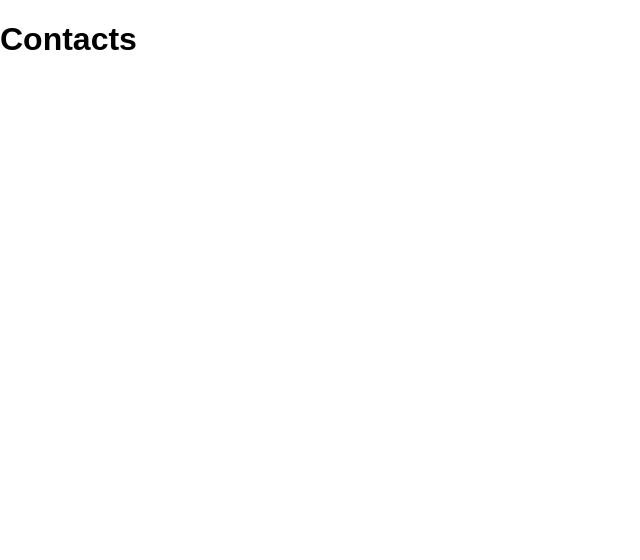
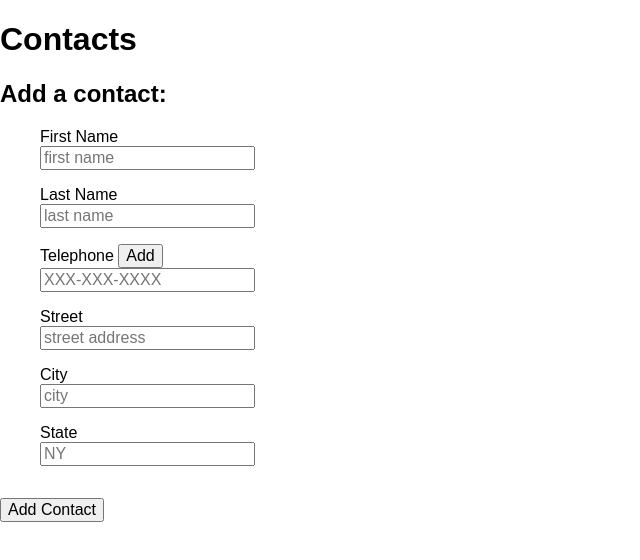
Before and after one commit to jberthiaume1138/contacts, a plain HTML site: page index.html in a window 1280 px wide. Shown: the whole page, without its empty margins (0-640 px from the left). Drawn offline with nearby package versions, Linux system fonts and the light colour scheme.

Commit message:
basic layout

```diff
--- a/css/style.css
+++ b/css/style.css
@@ -0,0 +1,16 @@
+*, *:after, *:before{
+	box-sizing: border-box;
+}
+
+
+#entry {
+	display: flex;
+	flex-flow: column;
+	justify-content: center;
+	align-items: flex-start;
+}
+
+#entry li {
+	list-style: none;
+	margin-bottom: 1em;
+}
--- a/index.html
+++ b/index.html
@@ -9,6 +9,37 @@
 </head>
 <body>
 	<h1>Contacts</h1>
+	<h2>Add a contact:</h2>
+
+	<div>
+		<ul id="entry">
+			<li class="input-list-item">
+				<label for="first-name">First Name </label><br>
+				<input id="first-name" type="text" placeholder="first name">
+			</li>
+			<li class="input-list-item">
+				<label for="last-name">Last Name </label><br>
+				<input id="last-name" type="text" placeholder="last name">
+			</li>
+			<li class="input-list-item">
+				<label for="telephone">Telephone </label><button id="btnAddTelephone">Add</button><br>
+				<input id="telephone" type="text" placeholder="XXX-XXX-XXXX">
+			</li>
+			<li class="input-list-item">
+				<label for="street">Street </label><br>
+				<input id="street" type="text" placeholder="street address">
+			</li>
+			<li class="input-list-item">
+				<label for="city">City </label><br>
+				<input id="city" type="text" placeholder="city">
+			</li>
+			<li class="input-list-item">
+				<label for="state">State </label><br>
+				<input id="state" type="text" placeholder="NY">
+			</li>
+		</ul>
+		<button id="btnAddContact">Add Contact</button>
+	</div>
 
 	<script src="http://code.jquery.com/jquery-latest.min.js"></script>
 	<script src="js/app.js"></script>
```
